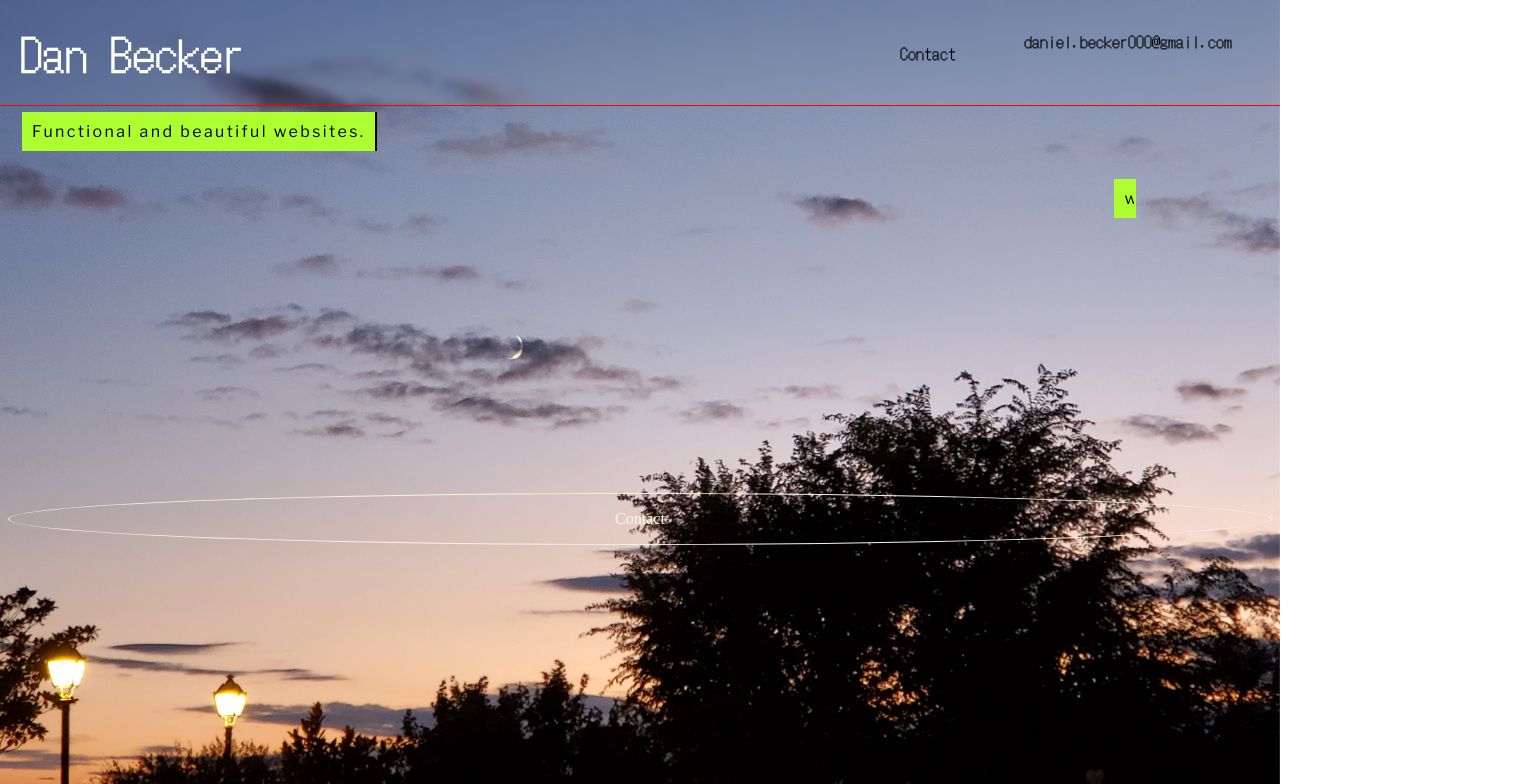
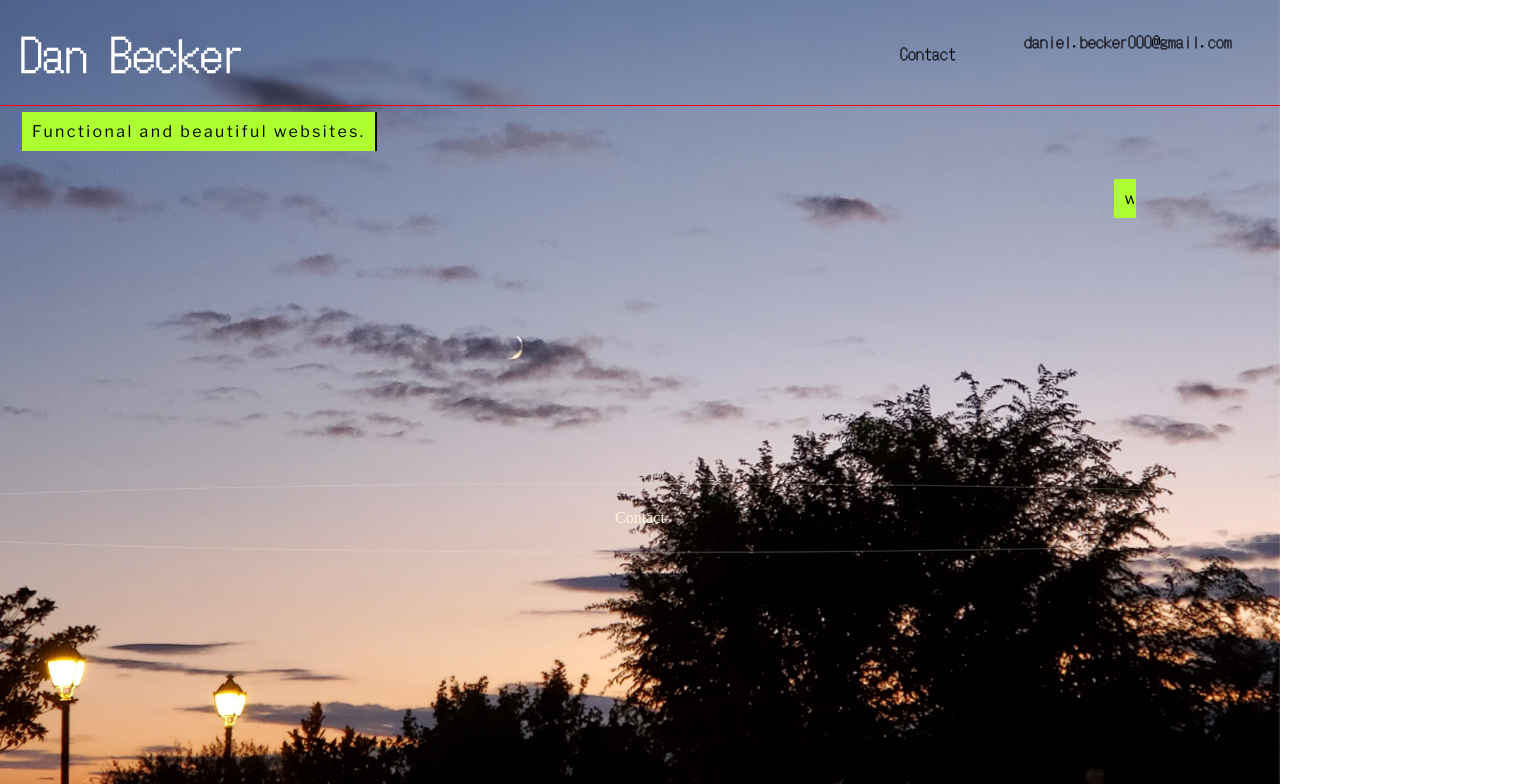
Before and after one commit to dandanthemanman/portfolio, a Nuxt app: page / in a window 1280 px wide. Shown: the top 784 px of the page, 1526 px wide, since content can reach past the window. Built offline with nearby package versions, Linux system fonts and the light colour scheme; a web font is replaced by a local one.

Commit message:
first pass radiation anim

```diff
--- a/pages/index.vue
+++ b/pages/index.vue
@@ -63,18 +63,29 @@ export default {
 @import url('https://fonts.googleapis.com/css2?family=Londrina+Solid:wght@100;300&family=Protest+Riot&display=swap');
 
 .contact-container {
-    border: 1px solid beige;
-    border-radius: 50%;
     display: flex;
     justify-content: center;
     align-items: center;
     color: cornsilk;
     font-family: $orbitron;
-    p {
-        // color: blue;
+    position: relative;
+}
+.contact-container::after {
+    content: '';
+    position: absolute;
+    top: 0; left: 0; right: 0; bottom: 0;
+    border: 1px solid beige;
+    border-radius: 50%;
+    animation: pulse 2s infinite;
+}
+@keyframes pulse {
+    to {
+    transform: scale(1.5);
+    opacity: 0;
+  }
+}
 
-    }
-}
+
     .about-projects-container {
         scroll-snap-align: start;
         display: flex;
```
